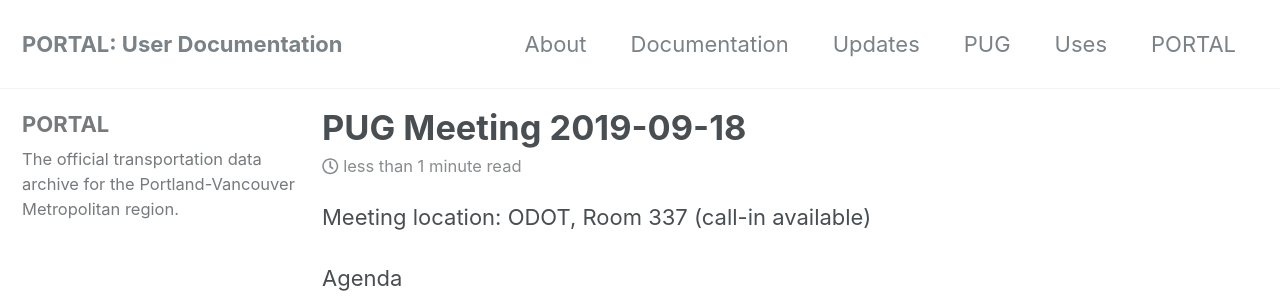
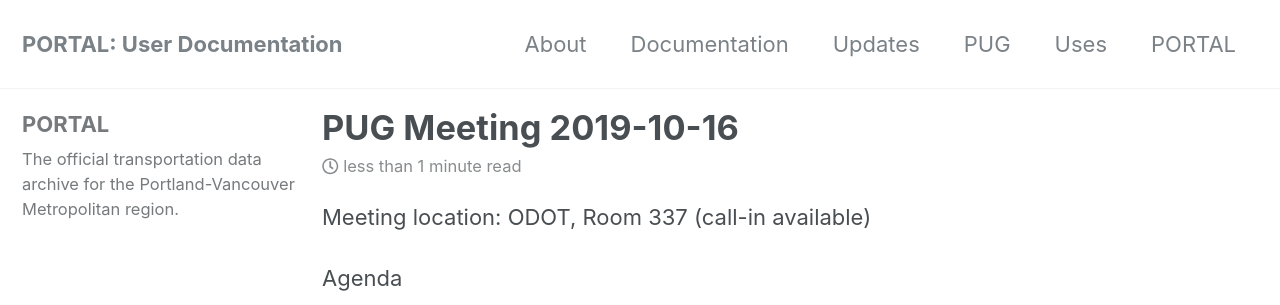
Before and after one commit to adus/portal-documentation, a Jekyll site: the page built from _posts/2019-10-16-pug-agenda.md, in a window 1280 px wide and 900 px high. Shown: the top 305 px of the window. Built offline with Jekyll 4.4.1, drawn with Linux system fonts in a browser that asks for light colours; nearby versions of some CDN libraries.

Commit message:
date change

```diff
--- a/_posts/2019-10-16-pug-agenda.md
+++ b/_posts/2019-10-16-pug-agenda.md
@@ -1,5 +1,5 @@
 ---
-title: "PUG Meeting 2019-09-18"
+title: "PUG Meeting 2019-10-16"
 tags:
   - updates&notices
 ---
```
